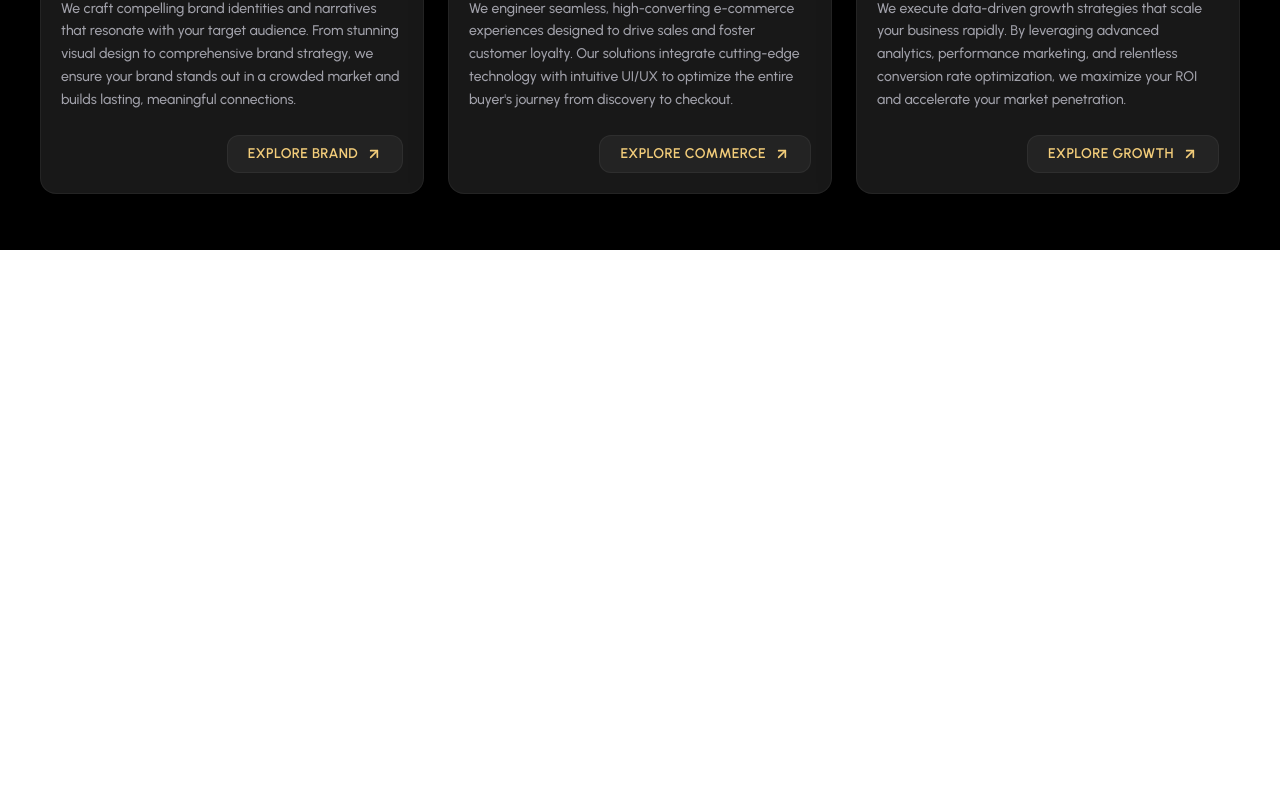
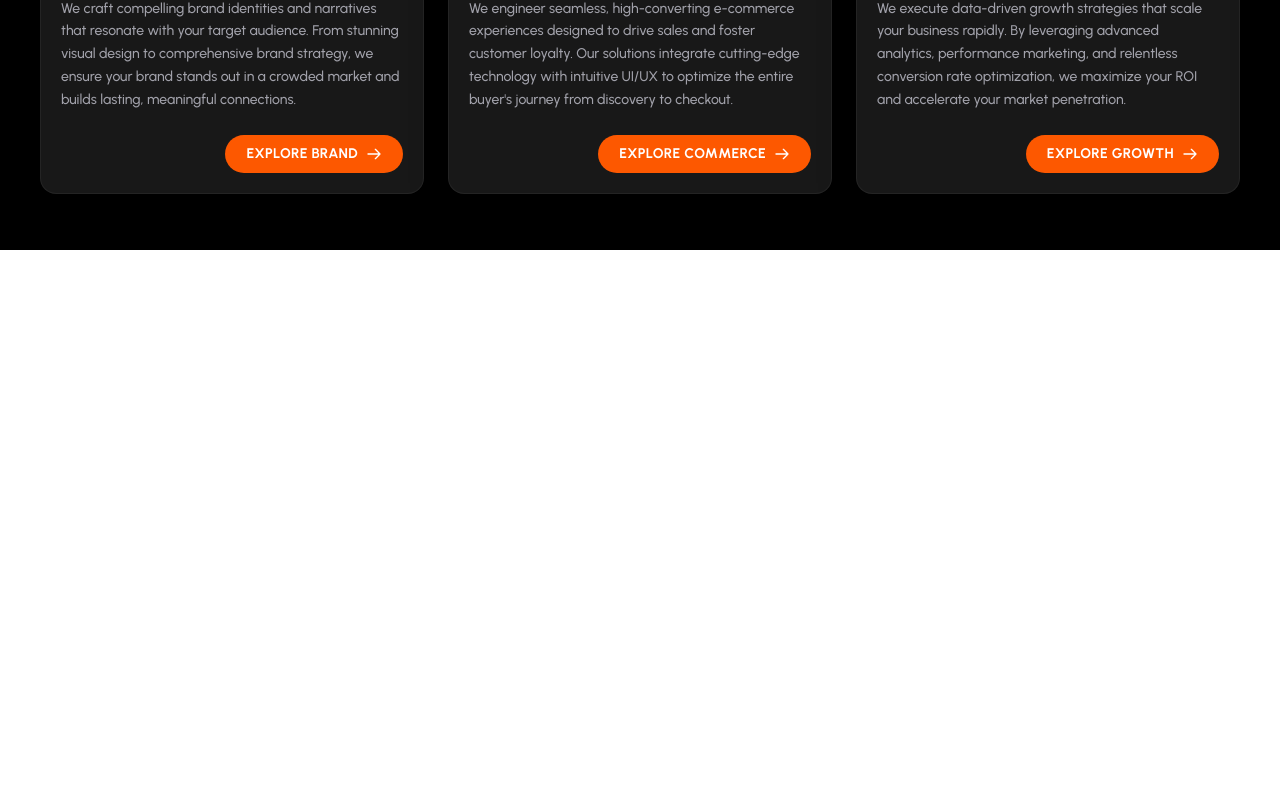
Before and after one commit to Vivekkrguptajio/scaloMatrix, a React (Vite) app in the folder frontend/: page / in a window 1280 px wide. Shown: the part 2059-2860 px from the top of the page. Built offline with nearby package versions, Linux system fonts and the light colour scheme; no server answers.

Commit message:
Update Explore buttons in ServicesCards to match Contact Us button styling

```diff
--- a/frontend/src/components/ServicesCards.jsx
+++ b/frontend/src/components/ServicesCards.jsx
@@ -109,11 +109,11 @@ export default function ServicesCards() {
                 </p>
 
                 <div className="mt-6 flex justify-end">
-                  <a href={card.link} className="inline-flex items-center gap-2 px-5 py-2 rounded-xl bg-white/5 hover:bg-white/10 transition-colors text-sm font-semibold text-[#F3CD7A] group border border-white/5 uppercase tracking-wide">
+                  <a href={card.link} className="group flex items-center gap-2 text-sm font-bold px-5 py-2 rounded-full bg-[#FD5800] text-white border border-transparent hover:bg-white hover:text-black hover:border-black transition-colors uppercase tracking-wide">
                     Explore {card.titleScript}
-                    <span className="group-hover:translate-x-1 group-hover:-translate-y-1 transition-transform">
-                      <svg width="16" height="16" viewBox="0 0 24 24" fill="none" stroke="currentColor" strokeWidth="2.5" strokeLinecap="round" strokeLinejoin="round"><line x1="7" y1="17" x2="17" y2="7"></line><polyline points="7 7 17 7 17 17"></polyline></svg>
-                    </span>
+                    <svg className="w-4 h-4 transition-transform duration-300 group-hover:translate-x-1" fill="none" viewBox="0 0 24 24" stroke="currentColor">
+                      <path strokeLinecap="round" strokeLinejoin="round" strokeWidth={2} d="M14 5l7 7m0 0l-7 7m7-7H3" />
+                    </svg>
                   </a>
                 </div>
               </div>
```
